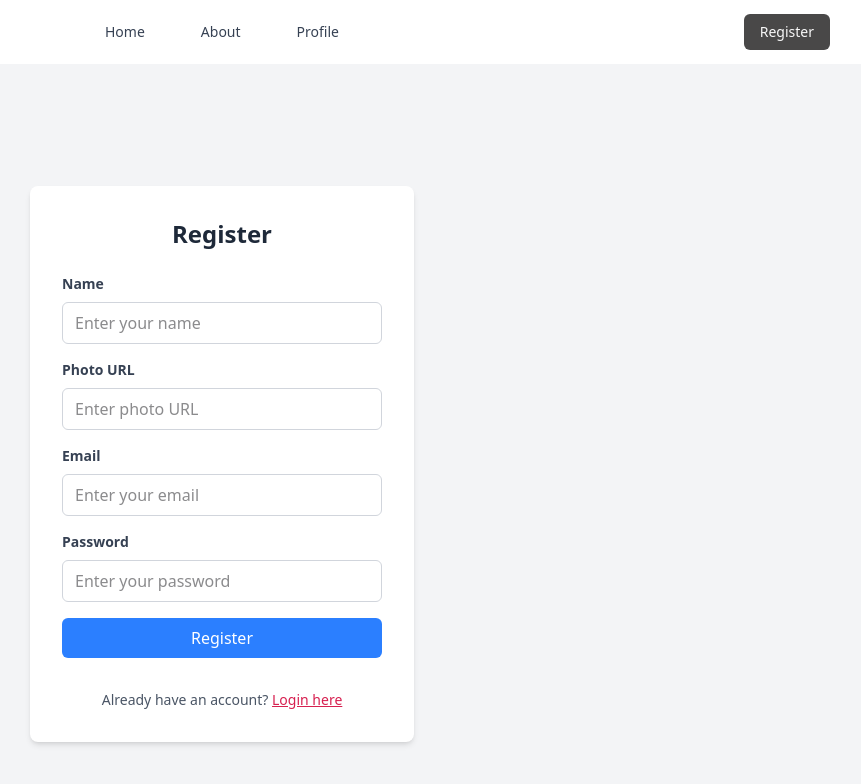
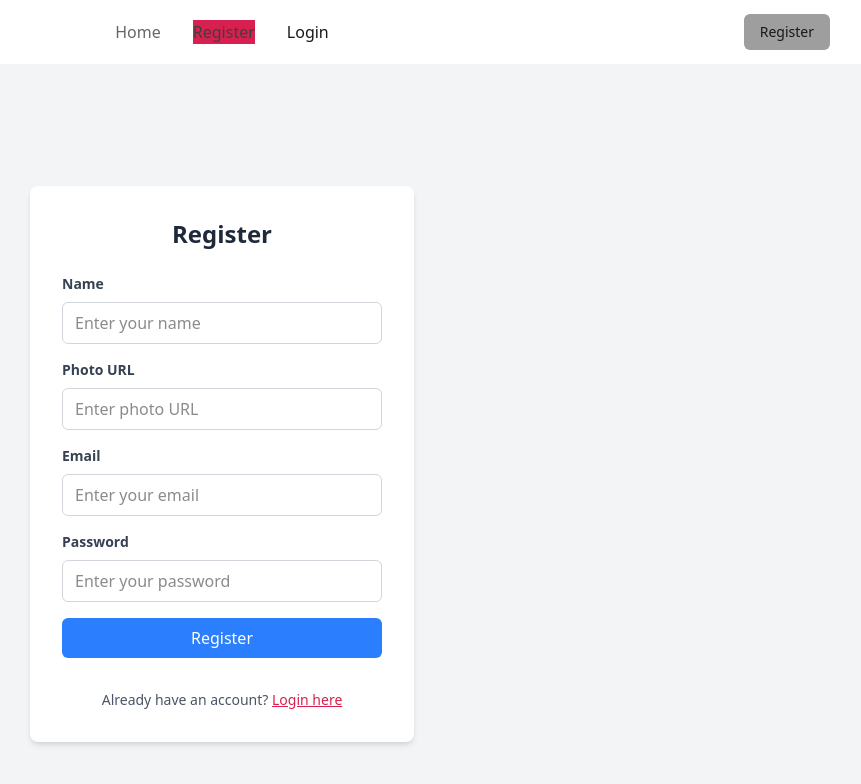
Before and after one commit to siddikur-dev/Bogura-News-, a React (Vite) app: page /auth/register in a window 1280 px wide. Shown: the top 784 px of the page, without its empty margins (418-1279 px from the left). Built offline with nearby package versions, Linux system fonts and the light colour scheme; no server answers.

Commit message:
Login Functionality

```diff
--- a/src/Components/AuthNavbar.jsx
+++ b/src/Components/AuthNavbar.jsx
@@ -1,15 +1,19 @@
-import React, { useState } from "react";
+import React, { useState, useContext } from "react";
 import { Link, NavLink } from "react-router";
 import ThemeToggle from "../Ui/ThemeToggle/ThemeToggle";
+import { AuthContext } from "../Provider/AuthContext";
 
 const AuthNavbar = () => {
   const [isMenuOpen, setIsMenuOpen] = useState(false);
+  const { user } = useContext(AuthContext);
+
+  const activeClass = "text-secondary bg-primary";
+  const normalClass = "text-secondary/80 hover:text-secondary";
 
   return (
     <nav className="bg-base-100 shadow-md">
       <div className="max-w-7xl mx-auto px-4 sm:px-6 lg:px-8">
         <div className="flex items-center justify-between h-16">
-          {/* Left side - Empty */}
           <div className="w-1/3"></div>
 
           {/* Center Navigation */}
@@ -17,55 +21,55 @@ const AuthNavbar = () => {
             <NavLink
               to="/"
                className={({ isActive }) =>
-                `px-3 py-2 rounded-md text-sm font-medium ${
-                  isActive
-                    ? "text-secondary/90"
-                    : "text-gray-700 hover:text-secondary"
-                }`
+                isActive ? activeClass : normalClass
               }
             >
               Home
             </NavLink>
             <NavLink
-              to="/about"
+              to="/auth/register"
               className={({ isActive }) =>
-                `px-3 py-2 rounded-md text-sm font-medium ${
-                  isActive
-                    ? "text-secondary/90"
-                    : "text-gray-700 hover:text-secondary"
-                }`
+                isActive ? activeClass : normalClass
               }
             >
-              About
+              Register
             </NavLink>
+            {user ? (
               <NavLink
                 to="/profile"
                  className={({ isActive }) =>
-                `px-3 py-2 rounded-md text-sm font-medium ${
-                  isActive
-                    ? "text-secondary/90"
-                    : "text-gray-700 hover:text-secondary"
-                }`
+                isActive ? activeClass : normalClass
               }
               >
                 Profile
               </NavLink>
+            ) : (
+              <Link
+                to="/auth/login"
+                 className={({ isActive }) =>
+                isActive ? activeClass : normalClass
+              }
+              >
+                Login
+              </Link>
+            )}
           </div>
 
-          {/* Right side - Register Button */}
+          {/* Right side */}
           <div className="hidden md:flex md:items-center md:justify-end w-1/3">
             <Link
               to="/auth/register"
-              className="px-4 py-2 rounded-md text-sm font-medium text-base-200 bg-secondary/95 hover:bg-secondary transition duration-150 ease-in-out"
+              className="px-4 py-2 rounded-md text-sm font-medium text-bg-base-100 bg-secondary/50 transition duration-150 ease-in-out"
             >
               Register
             </Link>
           </div>
+
           {/* Mobile menu button */}
           <div className="md:hidden">
             <button
               onClick={() => setIsMenuOpen(!isMenuOpen)}
-              className="inline-flex items-center justify-center p-2 rounded-md text-gray-700 hover:text-gray-900 hover:bg-gray-100 focus:outline-none"
+              className="inline-flex items-center justify-center p-2 rounded-md text-secondary hover:text-secondary/90 hover:bg-bg-base-200 focus:outline-none"
             >
               <svg
                 className="h-6 w-6"
@@ -96,16 +100,12 @@ const AuthNavbar = () => {
 
       {/* Mobile menu */}
       {isMenuOpen && (
-        <div className="md:hidden">
+        <div className="md:hidden bg-bg-base-100">
           <div className="px-2 pt-2 pb-3 space-y-1 sm:px-3">
             <NavLink
               to="/"
               className={({ isActive }) =>
-                `block px-3 py-2 rounded-md text-base font-medium ${
-                  isActive
-                    ? "text-secondary/90"
-                    : "text-gray-700 hover:text-secondary"
-                }`
+                isActive ? activeClass : normalClass
               }
             >
               Home
@@ -113,11 +113,7 @@ const AuthNavbar = () => {
             <NavLink
               to="/about"
               className={({ isActive }) =>
-                `block px-3 py-2 rounded-md text-base font-medium ${
-                  isActive
-                    ? "text-secondary/90"
-                    : "text-gray-700 hover:text-secondary"
-                }`
+                isActive ? activeClass : normalClass
               }
             >
               About
@@ -125,19 +121,15 @@ const AuthNavbar = () => {
             <NavLink
               to="/career"
               className={({ isActive }) =>
-                `block px-3 py-2 rounded-md text-base font-medium ${
-                  isActive
-                    ? "text-secondary/90"
-                    : "text-gray-700 hover:text-secondary"
-                }`
+                isActive ? activeClass : normalClass
               }
             >
               Career
             </NavLink>
-            <ThemeToggle></ThemeToggle>
+            <ThemeToggle />
             <Link
               to="/auth/register"
-              className="block px-3 py-2 rounded-md text-base font-medium text-white bg-secondary/90 hover:text-secondary/90"
+              className="block px-3 py-2 rounded-md text-base font-medium text-bg-base-100 bg-secondary hover:bg-secondary/80"
             >
               Register
             </Link>
--- a/src/Page/Auth/Login.jsx
+++ b/src/Page/Auth/Login.jsx
@@ -1,11 +1,14 @@
-import React, { useState } from "react";
+import React, { use, useState } from "react";
 import { Link } from "react-router";
 import Navbar from "../../Components/Navbar";
 import AuthNavbar from "../../Components/AuthNavbar";
+import { AuthContext } from "../../Provider/AuthContext";
 
 const Login = () => {
   const [error, setError] = useState("");
   const [success, setSuccess] = useState("");
+
+  const { SignInUser } = use(AuthContext);
 
   const handleLogin = (e) => {
     e.preventDefault();
@@ -18,11 +21,16 @@ const Login = () => {
     setSuccess("");
 
     // Here you can add your login logic
-    console.log({ email, password });
-
-    // Clear form after successful login
-    form.reset();
-    setSuccess("Login successful!");
+    SignInUser(email, password)
+      .then(() => {
+        alert("Sign In Success");
+        // Clear form after successful login
+        form.reset();
+      })
+      .catch((error) => {
+        alert("please provide correct info")
+        console.log(error);
+      });
   };
 
   return (
@@ -120,7 +128,7 @@ const Login = () => {
               Don't have an account?{" "}
               <Link
                 to="/auth/register"
-                className="text-blue-500 hover:underline"
+                className="text-primary hover:underline"
               >
                 Register here
               </Link>
--- a/src/Provider/AuthProvider.jsx
+++ b/src/Provider/AuthProvider.jsx
@@ -3,6 +3,7 @@ import { AuthContext } from "./AuthContext";
 import {
   createUserWithEmailAndPassword,
   onAuthStateChanged,
+  signInWithEmailAndPassword,
   signOut,
 } from "firebase/auth";
 import { auth } from "../Firebase/Firebase.config";
@@ -10,9 +11,15 @@ const AuthProvider = ({ children }) => {
   // State declare useState to user data management
   const [user, setUser] = useState(null);
 
+  console.log(user);
   // Create User
   const createUser = (email, password) => {
     return createUserWithEmailAndPassword(auth, email, password);
+  };
+
+  // Sign In User
+  const SignInUser = (email, password) => {
+    return signInWithEmailAndPassword(auth, email, password);
   };
 
   // onAuthStateChanged
@@ -34,6 +41,7 @@ const AuthProvider = ({ children }) => {
   const userData = {
     user,
     createUser,
+    SignInUser,
     logOut,
   };
   return (
```
Lines whose indentation alone changed are shown as unchanged.
